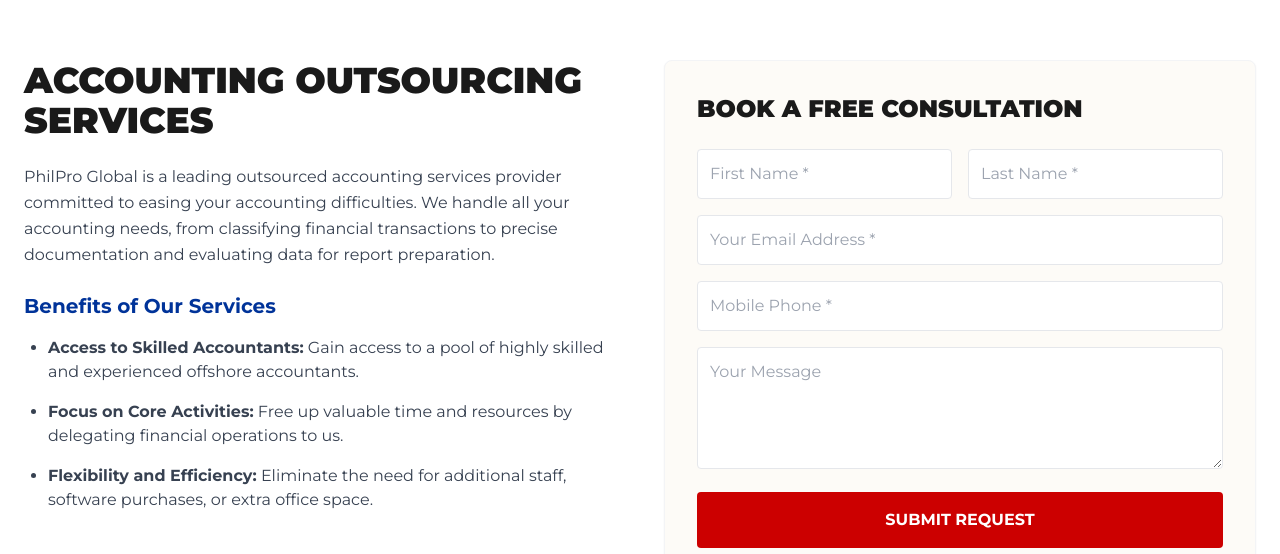
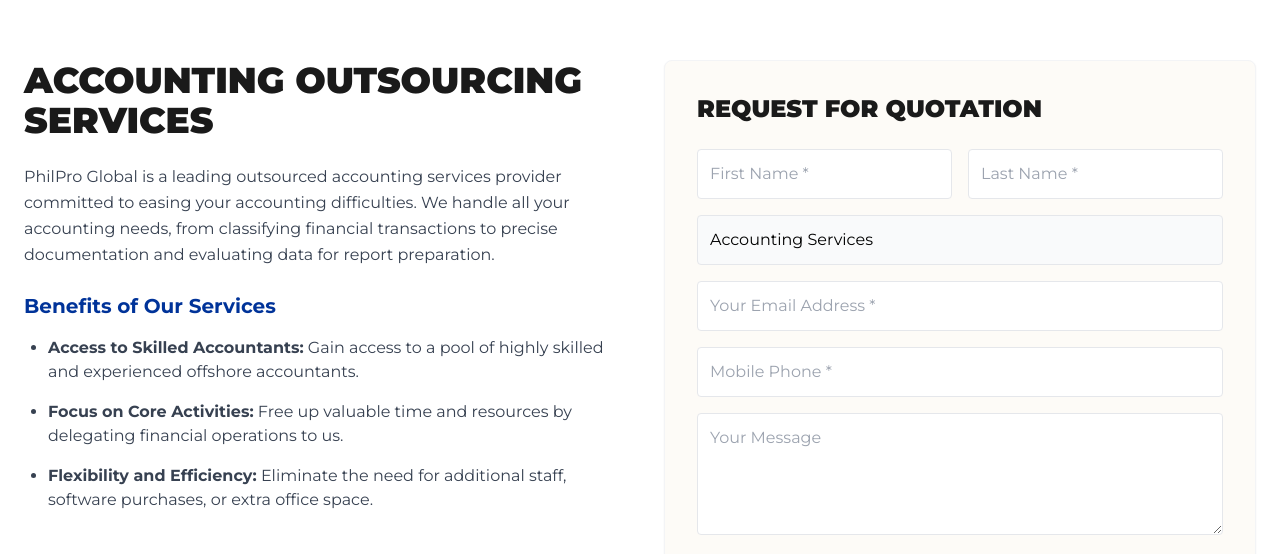
Before and after one commit to jg-static-site/jg-static-site, a Jekyll site: the page built from services/accounting-services.html, in a window 1280 px wide and 900 px high, cut to the strip 346-900 px from the top of the window. Built offline with Jekyll 4.4.1, drawn with Linux system fonts in a browser that asks for light colours; nearby versions of some CDN libraries.

Commit message:
updated form

```diff
--- a/_includes/service-layout.html
+++ b/_includes/service-layout.html
@@ -5,20 +5,62 @@
         </div>
 
         <div class="bg-[#FDFBF7] p-8 border border-gray-100 rounded-lg shadow-sm" id="bookfreecons">
-            <h3 class="text-2xl font-black text-[#1A1A1A] uppercase mb-6">Book a Free Consultation</h3>
-            <form action="#" method="POST" class="space-y-4">
+            <h3 class="text-2xl font-black text-[#1A1A1A] uppercase mb-6">Request for quotation</h3>
+
+            <!-- Functional Form -->
+            <form id="serviceForm" class="space-y-4">
                 <div class="grid grid-cols-2 gap-4">
-                    <input type="text" placeholder="First Name *" class="w-full p-3 border border-gray-200 rounded outline-none">
-                    <input type="text" placeholder="Last Name *" class="w-full p-3 border border-gray-200 rounded outline-none">
+                    <input type="text" name="entry.353083429" placeholder="First Name *" required class="w-full p-3 border border-gray-200 rounded outline-none focus:border-[#003399]">
+                    <input type="text" name="entry.2122662188" placeholder="Last Name *" required class="w-full p-3 border border-gray-200 rounded outline-none focus:border-[#003399]">
                 </div>
-                <input type="email" placeholder="Your Email Address *" class="w-full p-3 border border-gray-200 rounded outline-none">
-                <input type="tel" placeholder="Mobile Phone *" class="w-full p-3 border border-gray-200 rounded outline-none">
-                <textarea placeholder="Your Message" rows="4" class="w-full p-3 border border-gray-200 rounded outline-none"></textarea>
+
+                <!-- Service Title Field -->
+                <input type="text" name="entry.1141744896" value="{{ page.hero_title }}" readonly class="w-full p-3 border border-gray-200 rounded outline-none bg-gray-50 cursor-not-allowed">
+
+                <input type="email" name="entry.214604199" placeholder="Your Email Address *" required class="w-full p-3 border border-gray-200 rounded outline-none focus:border-[#003399]">
+                <input type="tel" name="entry.1940082649" placeholder="Mobile Phone *" required class="w-full p-3 border border-gray-200 rounded outline-none focus:border-[#003399]">
+                <textarea name="entry.1914344619" placeholder="Your Message" rows="4" required class="w-full p-3 border border-gray-200 rounded outline-none focus:border-[#003399]"></textarea>
+
                 <button type="submit" class="w-full bg-[#CC0000] text-white font-bold py-4 rounded hover:bg-red-700 transition-all uppercase">Submit Request</button>
             </form>
+
+            <!-- Success Message -->
+            <div id="successMsg" class="hidden mt-4 p-8 bg-green-100 border-2 border-green-200 rounded text-center">
+                <p class="text-green-800 font-bold mb-6">Thank you! Your request has been sent.</p>
+                <button id="resetFormBtn" class="bg-[#003399] text-white px-8 py-3 font-bold uppercase tracking-widest hover:bg-[#002266] transition">
+                    Submit Another Inquiry
+                </button>
+            </div>
         </div>
     </div>
 </section>
+
+<script>
+    const form = document.getElementById('serviceForm');
+    const successMsg = document.getElementById('successMsg');
+    const resetFormBtn = document.getElementById('resetFormBtn');
+
+    form.addEventListener('submit', function(e) {
+        e.preventDefault();
+        const data = new FormData(form);
+
+        // Ensure this URL matches your new form's submission endpoint
+       fetch("https://docs.google.com/forms/d/e/1FAIpQLSeAGNsjI1orqehuqmRK3KNc_jATIuii55M0dYt8SsCkTaemRQ/formResponse", {
+            method: "POST",
+            body: data,
+            mode: "no-cors"
+        }).then(() => {
+            form.reset();
+            form.style.display = 'none';
+            successMsg.classList.remove('hidden');
+        });
+    });
+
+    resetFormBtn.addEventListener('click', function() {
+        successMsg.classList.add('hidden');
+        form.style.display = 'block';
+    });
+</script>
 
 {% if page.additional_content %}
 <section class="bg-white py-24 px-6">
```
